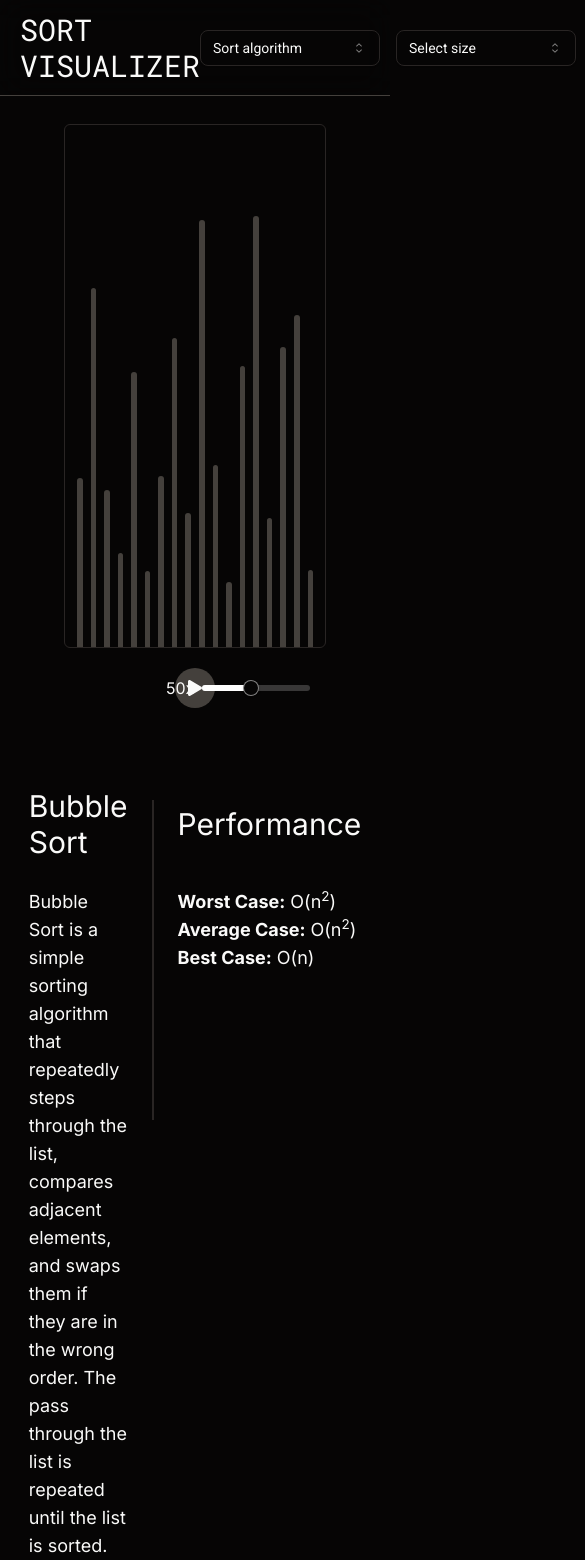
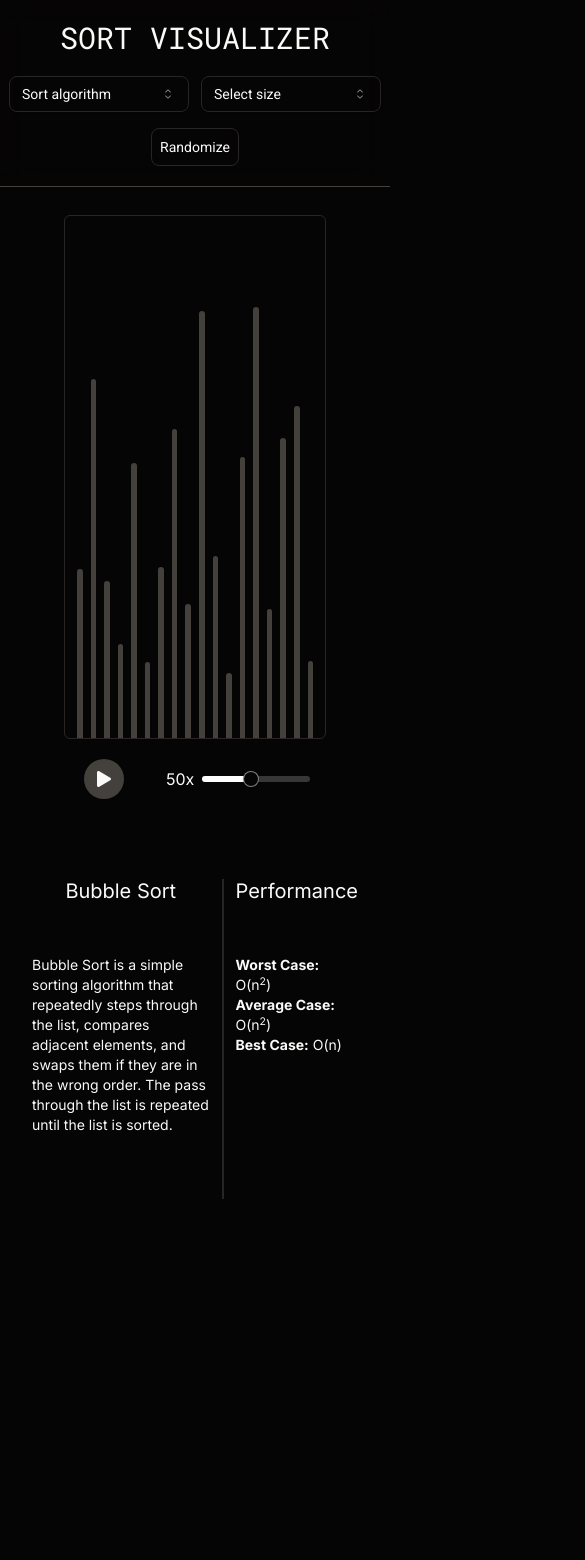
Before and after one commit to Binitstha/sorting-visualizer, a Next.js app: page / in a window 390 px wide. Shown: the top 1560 px of the page, 585 px wide, since content can reach past the window. After the commit the page ends 1251 px from the top, so only its background shows below. Built offline with nearby package versions, Linux system fonts and the light colour scheme.

Commit message:
Mobile responsive

```diff
--- a/src/app/algorithInfo.tsx
+++ b/src/app/algorithInfo.tsx
@@ -8,19 +8,19 @@ const AlgorithmInfo = () => {
 
   return (
     <>
-      <div className=" flex justify-center items-center p-8">
-        <div className="w-[35rem] p-6 h-96">
+      <div className=" flex justify-center items-center lg:p-8 p-5">
+        <div className="lg:w-[35rem] lg:p-6 h-96 p-3">
           <div className=" flex justify-start flex-col items-center gap-8">
-            <h2 className="text-3xl h-16 flex justify-center items-center">
+            <h2 className="lg:text-3xl text-xl h-16 flex justify-center items-center">
               {algorithmData.title}
             </h2>
-            <p className="text-lg">{algorithmData.description}</p>
+            <p className="lg:text-lg text-sm">{algorithmData.description}</p>
           </div>
         </div>
         <div className="border h-80"></div>
-        <div className="w-[35rem] p-6 h-96">
-          <div className="flex text-lg justify-start flex-col items-start gap-8">
-            <h2 className="text-3xl h-16 flex justify-center w-full items-center">
+        <div className="w-[35rem] lg:p-6 h-96 p-3">
+          <div className="flex lg:text-lg text-sm justify-start flex-col items-start gap-8">
+            <h2 className="lg:text-3xl text-xl h-16 flex justify-center w-full items-center">
               Performance
             </h2>
             <div>
--- a/src/app/algorithmVisualizer.tsx
+++ b/src/app/algorithmVisualizer.tsx
@@ -23,7 +23,7 @@ const AlgorithVisualizer = () => {
       selectedAlgorithm,
       isSorting,
       arrayToSort,
-      runAnimation
+      runAnimation,
     );
   };
   return (
@@ -40,10 +40,10 @@ const AlgorithVisualizer = () => {
           ></div>
         ))}
       </div>
-      <div className="flex gap-5 relative justify-center items-center">
+      <div className="flex gap-5 relative lg:justify-center lg:p-0 px-5 items-center">
         <div>
           <div
-            className="cursor-pointer p-3 transition-all duration-500 rounded-full bg-stone-700 flex justify-center items-center"
+            className="cursor-pointer p-3 transition-all duration-500 rounded-full bg-stone-700 flex justify-start items-center"
             onClick={handleClick}
           >
             {isSorting ? (
@@ -57,7 +57,7 @@ const AlgorithVisualizer = () => {
           <div
             className={clsx(
               isSorting ? "opacity-60 cursor-not-allowed" : "opacity-100",
-              "flex gap-2 justify-center items-center w-36"
+              "flex gap-2 justify-center items-center w-36",
             )}
           >
             <p>{animationSpeed}x</p>
--- a/src/app/layout.tsx
+++ b/src/app/layout.tsx
@@ -6,8 +6,8 @@ import { SortingAlgorithmContextProvider } from "@/context/visualize";
 const inter = Inter({ subsets: ["latin"] });
 
 export const metadata: Metadata = {
-  title: "Create Next App",
-  description: "Generated by create next app",
+  title: "Sorting visualizer",
+  description: "Sorting visualiser for bubble sort,merge sort,selection sort, insertion sort,quick sort with animation",
 };
 
 export default function RootLayout({
--- a/src/app/nav.tsx
+++ b/src/app/nav.tsx
@@ -24,7 +24,7 @@ const Nav = () => {
   return (
     <>
       <main
-        className={`flex justify-between p-5 h-full items-center ${roboto.className}`}
+        className={`flex justify-between lg:gap-0 gap-5 lg:flex-row flex-col p-5 h-full items-center ${roboto.className}`}
       >
         <div>
           <Link href={"./"}>
@@ -33,7 +33,8 @@ const Nav = () => {
             </h1>
           </Link>
         </div>
-        <div className="flex gap-4 justify-center items-center">
+        <div className="flex lg:flex-row flex-col gap-4 justify-center items-center">
+          <div className="flex gap-3">
             <div>
               <Select
                 onValueChange={(value: SortingAlgorithm) =>
@@ -76,6 +77,7 @@ const Nav = () => {
                 </SelectContent>
               </Select>
             </div>
+          </div>
           <div>
             <button
               onClick={resetArrayAndAnimate}
--- a/src/app/page.tsx
+++ b/src/app/page.tsx
@@ -6,7 +6,7 @@ export default function Home() {
   return (
     <>
       <main>
-        <div className="sticky top-0 h-24 w-full border-b border-b-stone-700 bg-transparent z-10 backdrop-blur-lg ">
+        <div className="sticky top-0 lg:h-24 w-full border-b border-b-stone-700 bg-transparent z-10 backdrop-blur-lg ">
           <Nav />
         </div>
         <AlgorithVisualizer />
--- a/src/types/types.ts
+++ b/src/types/types.ts
@@ -23,5 +23,4 @@ export type SortingAlgorithm =
   | "insertion"
   | "quick";
 
-
 export type Animations = [number[], boolean][];
```
Also changed, not shown: src/context/visualize.tsx (+7 -7 lines). Lines whose indentation alone changed are shown as unchanged.
